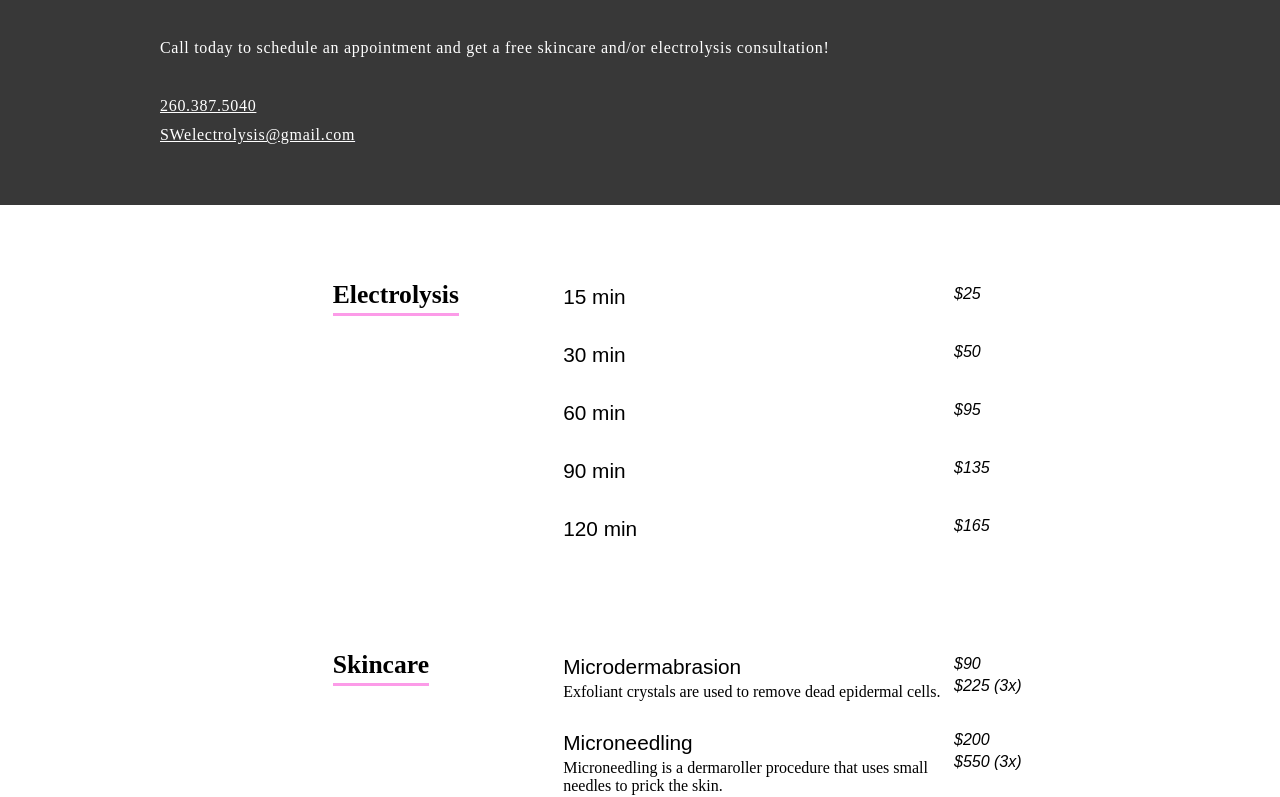
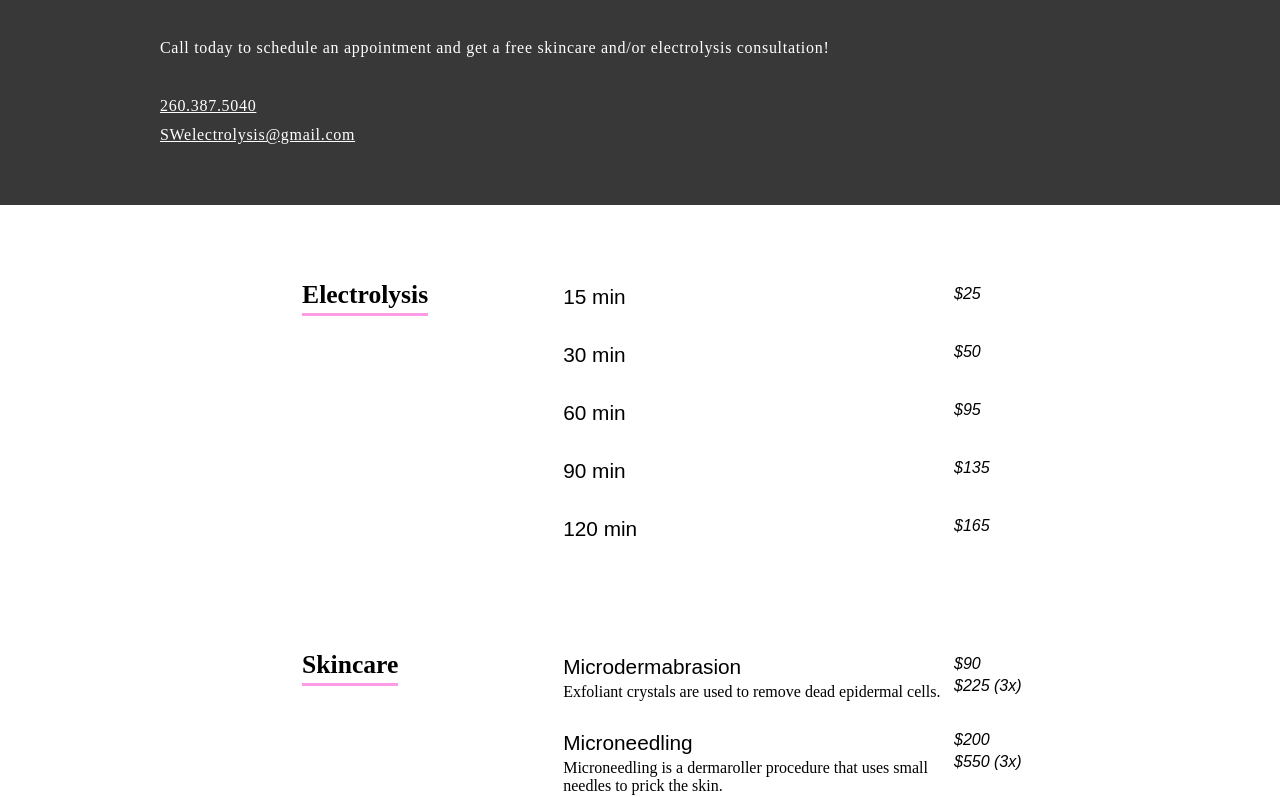
Before and after one commit to ZaneMeroff/sw_electrolysis_react, a React (Create React App) app: page / in a window 1280 px wide. Shown: the part 711-1508 px from the top of the page. Built offline with nearby package versions, Linux system fonts and the light colour scheme; a web font is replaced by a local one.

Commit message:
refactor(SpaMenu): padding-x tweak

```diff
--- a/src/components/SpaMenu/SpaMenu.css
+++ b/src/components/SpaMenu/SpaMenu.css
@@ -22,7 +22,7 @@
 
 .heading-border {
   border-bottom: 3px solid #fc9be8;
-  margin: 0px 0px -6px 25%;
+  margin: 0px 0px -6px 15%;
   width: auto;
 }
 
@@ -55,10 +55,6 @@
   padding-bottom: 4px;
 }
 
-table, tr, td {
-  padding: 0px 5px;
-}
-
 @media only screen and (max-width: 1000px) {
 
   .menu-section-wrapper {
@@ -74,7 +70,7 @@ table, tr, td {
 
   .menu-right-container {
     margin-top: 40px;
-    width: 100%;
+    width: 95%;
   }
 
   .menu-section-wrapper {
```
